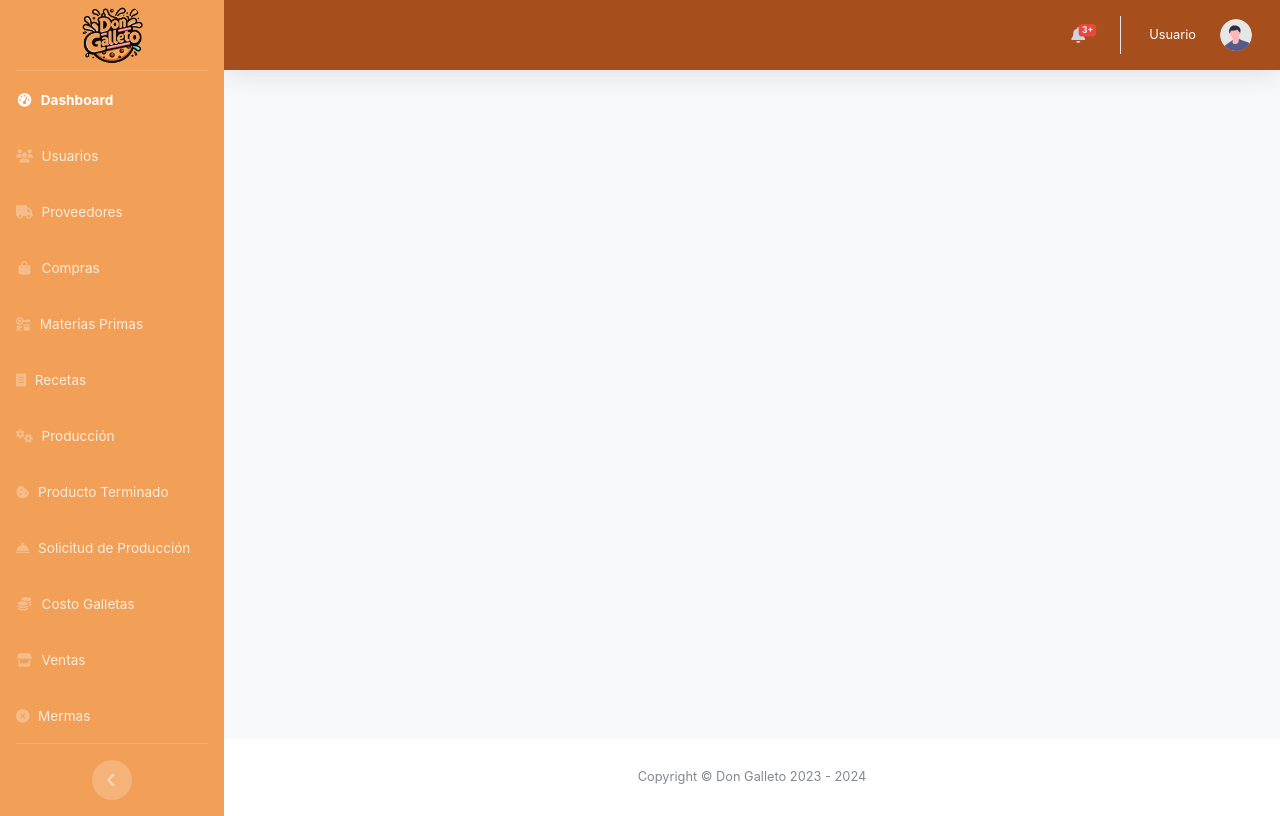
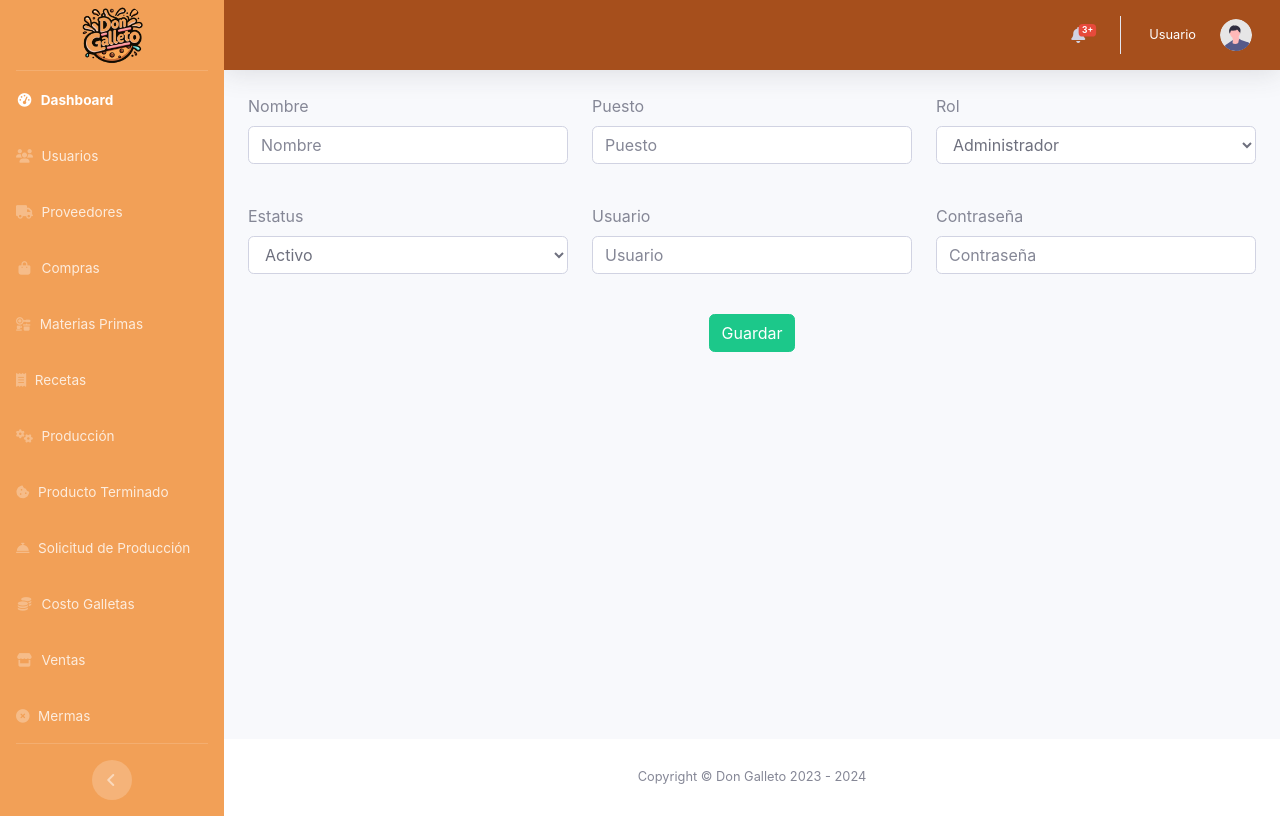
Before and after one commit to IDGS-803-21000448/PROYECTO_DON-GALLETO_IDGS803, a Flask app: page /crudUsuarios in a window 1280 px wide. Run offline with Flask 3, Linux system fonts and the light colour scheme; some libraries are stand-ins or nearby versions; some web fonts are replaced.

Commit message:
se agrego la vista preliminar de usuarios

```diff
--- /dev/null
+++ b/formUsuario.py
@@ -0,0 +1,28 @@
+from wtforms import Form
+from wtforms import *
+from wtforms import validators
+
+
+class UsersForm(Form):
+    nombre=StringField('Nombre', [
+        validators.DataRequired(message='El campo es requerido'),
+        validators.length(min=4, max=10, message='Ingresa un nombre valido')
+    ])
+    puesto=StringField('Puesto', [
+        validators.DataRequired(message='El campo es requerido'),
+        validators.length(min=4, max=15, message='Ingresa un apellido paterno valido')
+    ])
+    rol = SelectField('Rol', choices=[
+        ('admin', 'Administrador'), ('venta', 'Ventas'), ('produccion', 'Producción'), ('inventario', 'Inventario')
+        ], validators=[validators.DataRequired(message='El campo es requerido.')])
+
+    estatus = SelectField('Estatus', choices=[('activo', 'Activo'), ('inactivo', 'Inactivo')], validators=[validators.DataRequired(message='El campo es requerido.')])
+
+    usuario = StringField('Usuario', [
+        validators.DataRequired(message='El campo es requerido'),
+        validators.length(min=4, max=15, message='Ingresa un usuario valido')
+    ])
+    contrasena = PasswordField('Contraseña', [
+        validators.DataRequired(message='El campo es requerido'),
+        validators.length(min=4, max=15, message='Ingresa una contraseña valida')
+    ])
--- a/main.py
+++ b/main.py
@@ -1,7 +1,8 @@
-from flask import Flask, render_template
+from flask import Flask, render_template, request
 from flask_wtf import CSRFProtect
 from config import DevelopmentConfig
 from models import db
+import formUsuario
 
 app = Flask(__name__)
 app.config.from_object(DevelopmentConfig)
@@ -31,7 +32,13 @@ def crud_recetas():
 
 @app.route("/crudUsuarios", methods=["GET"])
 def crud_usuarios():
-    return render_template("crudUsuarios.html")
+    form_usuarios = formUsuario.UsersForm(request.form)
+    return render_template("crudUsuarios.html", form = form_usuarios)
+
+@app.route("/agregarUsuario", methods=["GET", "POST"])
+def agregar_usuarios():
+
+    return render_template("agregarUsuario.html")
 
 @app.route("/dashboard", methods=["GET"])
 def dashboard():
--- a/templates/crudUsuarios.html
+++ b/templates/crudUsuarios.html
@@ -1,8 +1,42 @@
-{%extends 'layout.html' %}
+{%extends 'layout.html' %} {%block content %} {% from "_macros.html" import
+render_field %}
 
-{%block content %}
-{% from "_macros.html" import render_field %}
+<form
+  name="formUsuarios"
+  id="formUsuarios"
+  method="POST"
+  novalidate
+  action="/crudUsuarios"
+>
+  <div class="row mb-3">
+    <div class="form-group col-md-4">
+      {{render_field(form.nombre, class="form-control", placeholder="Nombre")}}
+    </div>
+    <div class="form-group col-md-4">
+      {{render_field(form.puesto, class="form-control", placeholder="Puesto")}}
+    </div>
+    <div class="form-group col-md-4">
+      {{render_field(form.rol, class="form-control", placeholder="Rol")}}
+    </div>
+  </div>
+  <div class="row mb-3">
+    <div class="form-group col-md-4">
+      {{render_field(form.estatus, class="form-control",
+      placeholder="Estatus")}}
+    </div>
+    <div class="form-group col-md-4">
+      {{render_field(form.usuario, class="form-control",
+      placeholder="Usuario")}}
+    </div>
+    <div class="form-group col-md-4">
+      {{render_field(form.contrasena, class="form-control",
+      placeholder="Contraseña")}}
+    </div>
+  </div>
 
-
+  <div class="col-md-12 text-center">
+    <button type="submit" class="btn btn-success mx-auto">Guardar</button>
+  </div>
+</form>
 
 {% endblock %}
```
